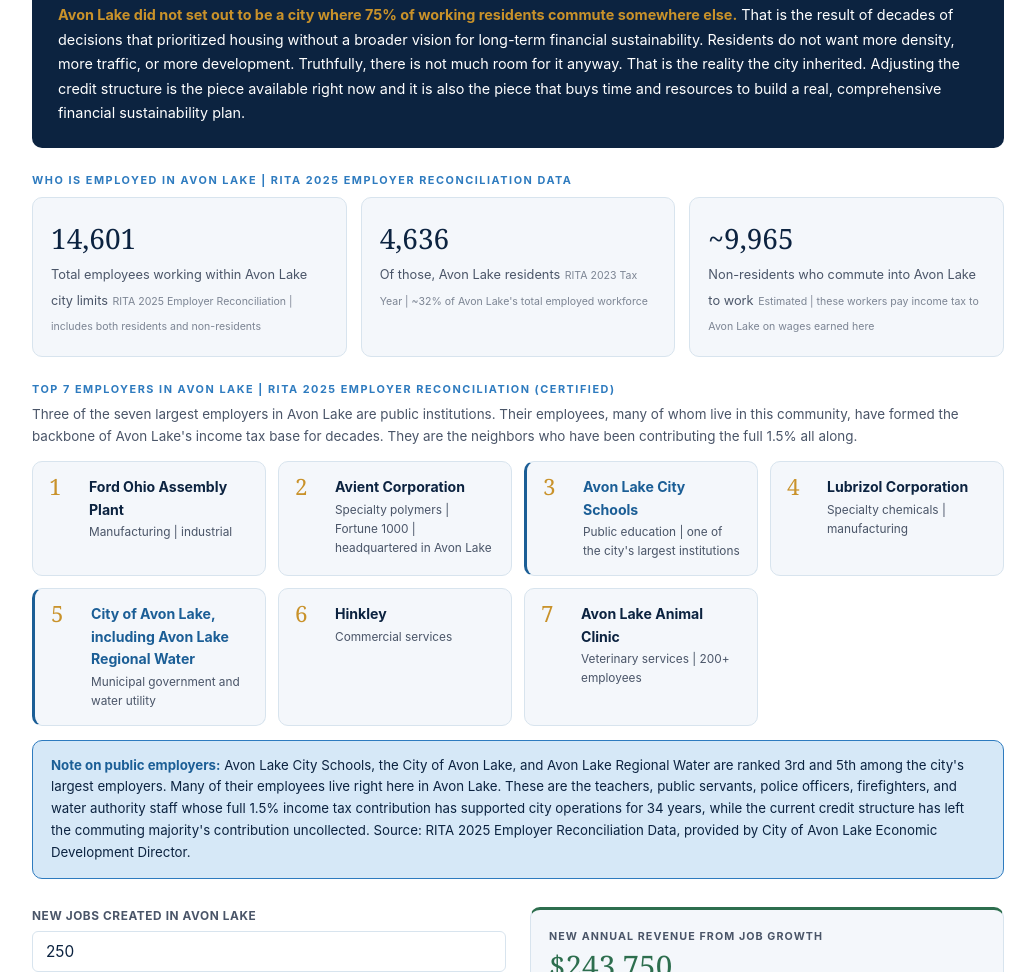
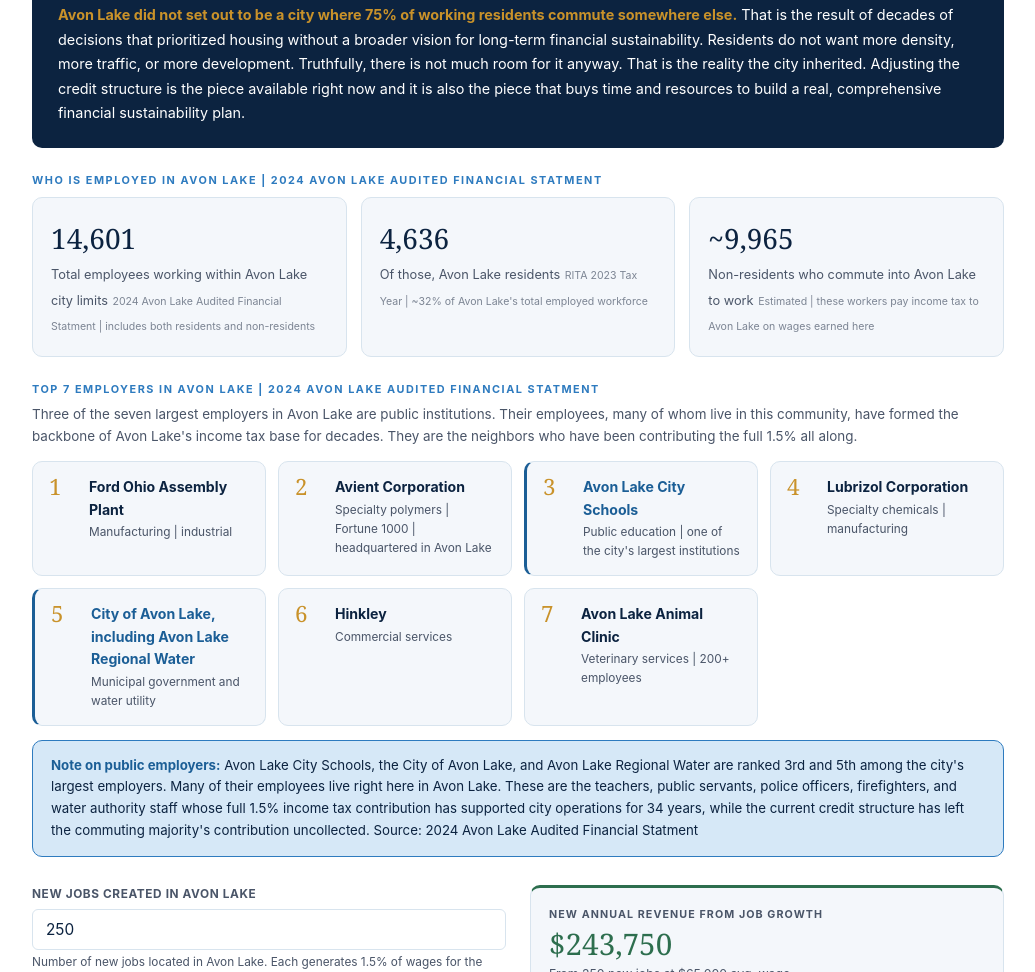
Before and after one commit to kcgoodwin/avon-lake-tax-credit, a plain HTML site: page index.html in a window 1280 px wide. Shown: the part 8723-9695 px from the top of the page, without its empty margins (122-1157 px from the left). Drawn offline with Linux system fonts and the light colour scheme.

Commit message:
Update references to 2024 Avon Lake financial statements

```diff
--- a/index.html
+++ b/index.html
@@ -800,12 +800,12 @@
     <p><strong>Avon Lake did not set out to be a city where 75% of working residents commute somewhere else.</strong> That is the result of decades of decisions that prioritized housing without a broader vision for long-term financial sustainability. Residents do not want more density, more traffic, or more development. Truthfully, there is not much room for it anyway. That is the reality the city inherited. Adjusting the credit structure is the piece available right now and it is also the piece that buys time and resources to build a real, comprehensive financial sustainability plan.</p>
   </div>
 
-  <p class="section-label" style="margin-bottom:8px;">Who Is Employed in Avon Lake | RITA 2025 Employer Reconciliation Data</p>
+  <p class="section-label" style="margin-bottom:8px;">Who Is Employed in Avon Lake | 2024 Avon Lake Audited Financial Statment</p>
   <div class="rita-band reveal">
     <div class="rita-card">
       <span class="rc-num">14,601</span>
       <span class="rc-lbl">Total employees working within Avon Lake city limits</span>
-      <span class="rc-src">RITA 2025 Employer Reconciliation | includes both residents and non-residents</span>
+      <span class="rc-src">2024 Avon Lake Audited Financial Statment | includes both residents and non-residents</span>
     </div>
     <div class="rita-card">
       <span class="rc-num">4,636</span>
@@ -820,7 +820,7 @@
   </div>
 
   <div class="employers-section reveal">
-    <div class="employers-label">Top 7 Employers in Avon Lake | RITA 2025 Employer Reconciliation (Certified)</div>
+    <div class="employers-label">Top 7 Employers in Avon Lake | 2024 Avon Lake Audited Financial Statment</div>
     <p class="employers-sub">Three of the seven largest employers in Avon Lake are public institutions. Their employees, many of whom live in this community, have formed the backbone of Avon Lake's income tax base for decades. They are the neighbors who have been contributing the full 1.5% all along.</p>
     <div class="employers-grid">
       <div class="employer-card">
@@ -853,7 +853,7 @@
       </div>
     </div>
     <div class="employers-note">
-      <strong>Note on public employers:</strong> Avon Lake City Schools, the City of Avon Lake, and Avon Lake Regional Water are ranked 3rd and 5th among the city's largest employers. Many of their employees live right here in Avon Lake. These are the teachers, public servants, police officers, firefighters, and water authority staff whose full 1.5% income tax contribution has supported city operations for 34 years, while the current credit structure has left the commuting majority's contribution uncollected. Source: RITA 2025 Employer Reconciliation Data, provided by City of Avon Lake Economic Development Director.
+      <strong>Note on public employers:</strong> Avon Lake City Schools, the City of Avon Lake, and Avon Lake Regional Water are ranked 3rd and 5th among the city's largest employers. Many of their employees live right here in Avon Lake. These are the teachers, public servants, police officers, firefighters, and water authority staff whose full 1.5% income tax contribution has supported city operations for 34 years, while the current credit structure has left the commuting majority's contribution uncollected. Source: 2024 Avon Lake Audited Financial Statment
     </div>
   </div>
 
```
